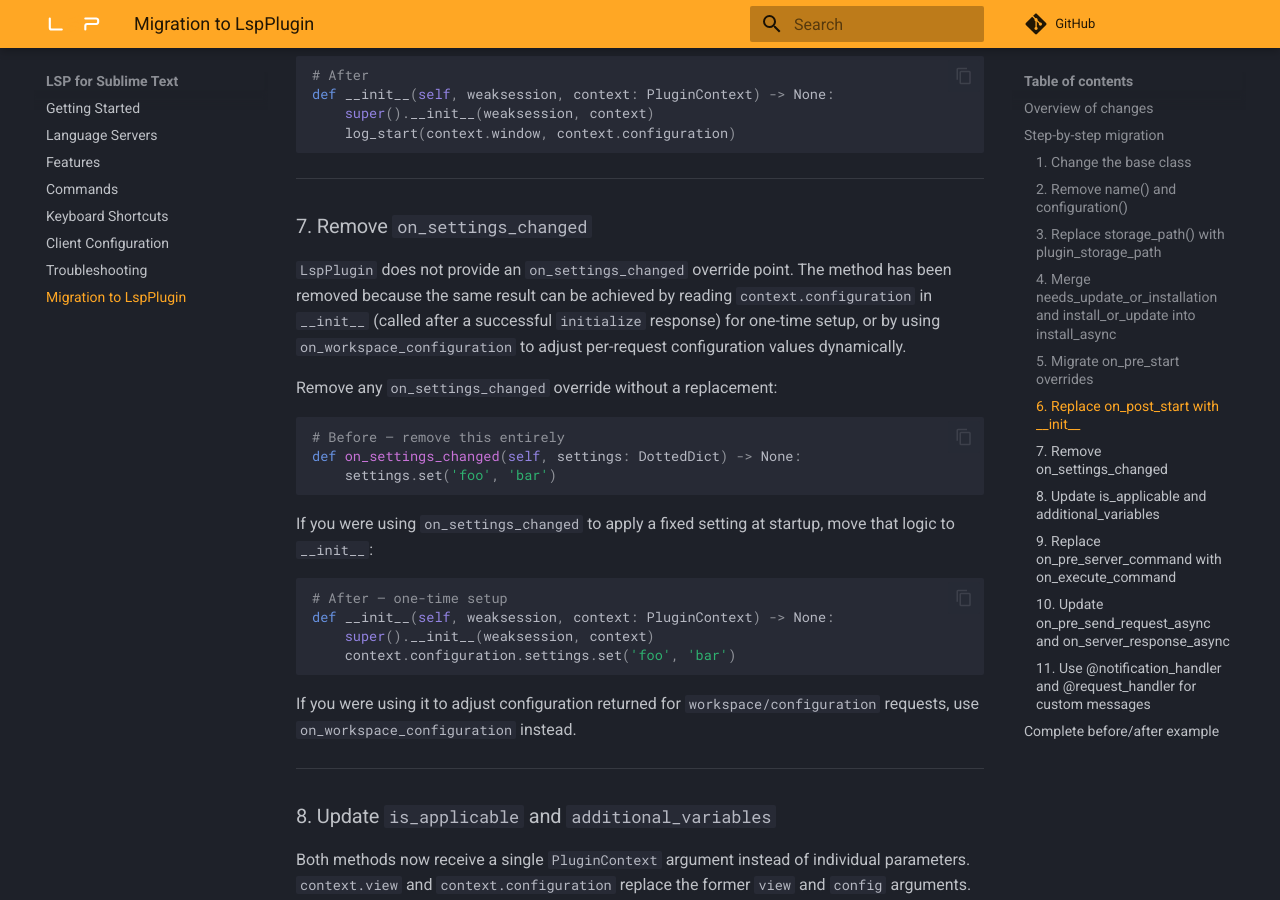
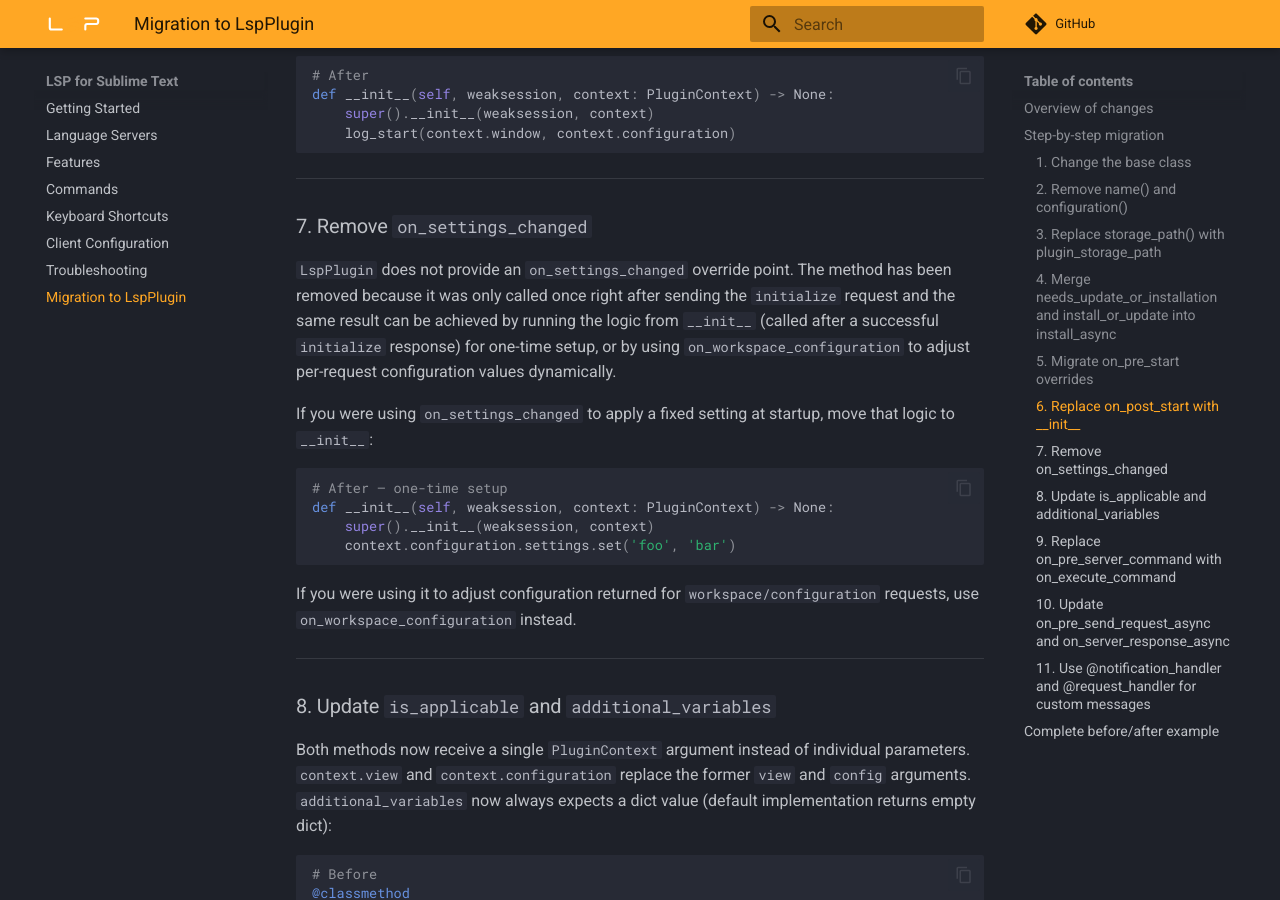
Before and after one commit to sublimelsp/LSP, an MkDocs documentation site: the page built from docs/src/migrating_to_lsp_plugin.md, in a window 1280 px wide and 900 px high, scrolled down 5005 px. Built offline with MkDocs 1.6.1 and Material for MkDocs 9.7.7, drawn with Linux system fonts in a browser that asks for light colours; comment, search, counter and statistics services are not loaded.

Commit message:
update migration

````diff
--- a/docs/src/migrating_to_lsp_plugin.md
+++ b/docs/src/migrating_to_lsp_plugin.md
@@ -216,15 +216,7 @@ def __init__(self, weaksession, context: PluginContext) -> None:
 
 ### 7. Remove `on_settings_changed`
 
-`LspPlugin` does not provide an `on_settings_changed` override point. The method has been removed because the same result can be achieved by reading `context.configuration` in `__init__` (called after a successful `initialize` response) for one-time setup, or by using `on_workspace_configuration` to adjust per-request configuration values dynamically.
-
-Remove any `on_settings_changed` override without a replacement:
-
-```python
-# Before — remove this entirely
-def on_settings_changed(self, settings: DottedDict) -> None:
-    settings.set('foo', 'bar')
-```
+`LspPlugin` does not provide an `on_settings_changed` override point. The method has been removed because it was only called once right after sending the `initialize` request and the same result can be achieved by running the logic from `__init__` (called after a successful `initialize` response) for one-time setup, or by using `on_workspace_configuration` to adjust per-request configuration values dynamically.
 
 If you were using `on_settings_changed` to apply a fixed setting at startup, move that logic to `__init__`:
 
````
